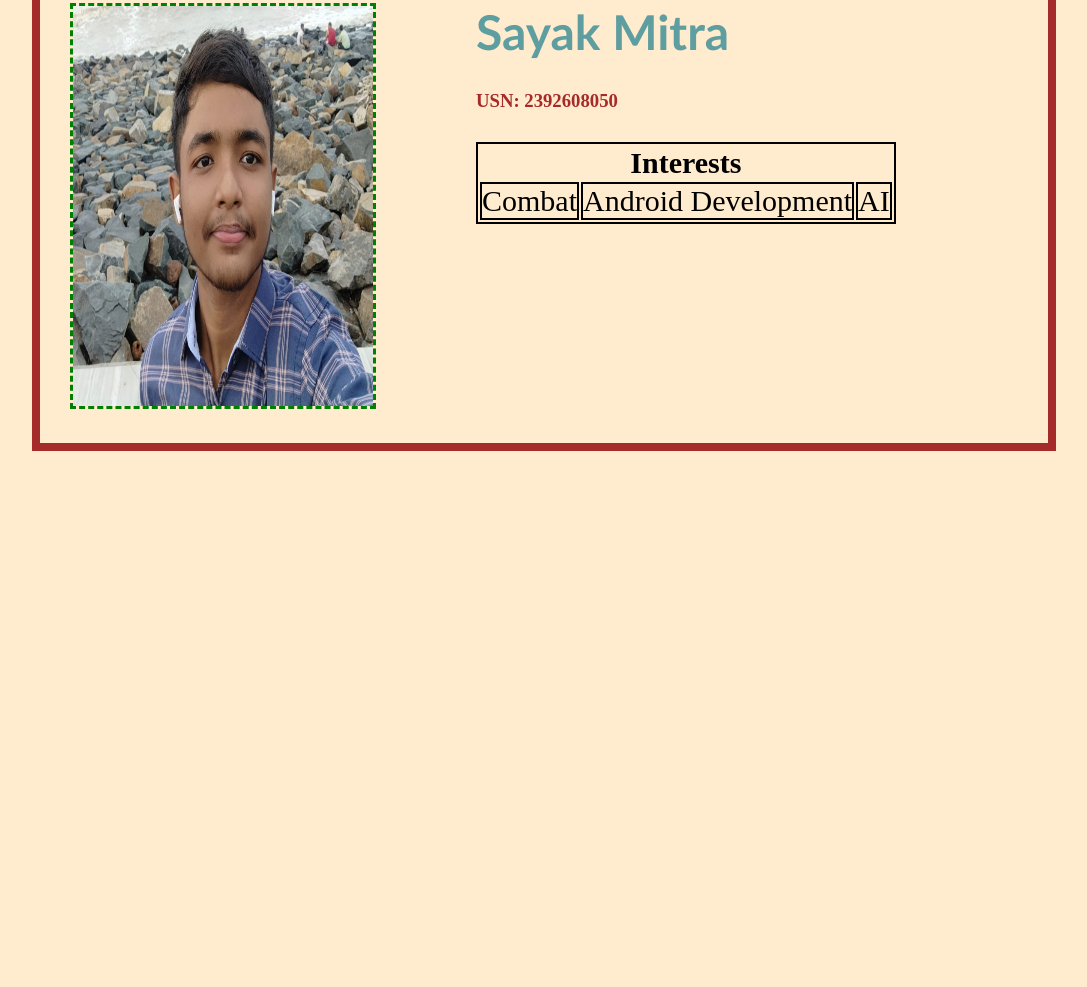
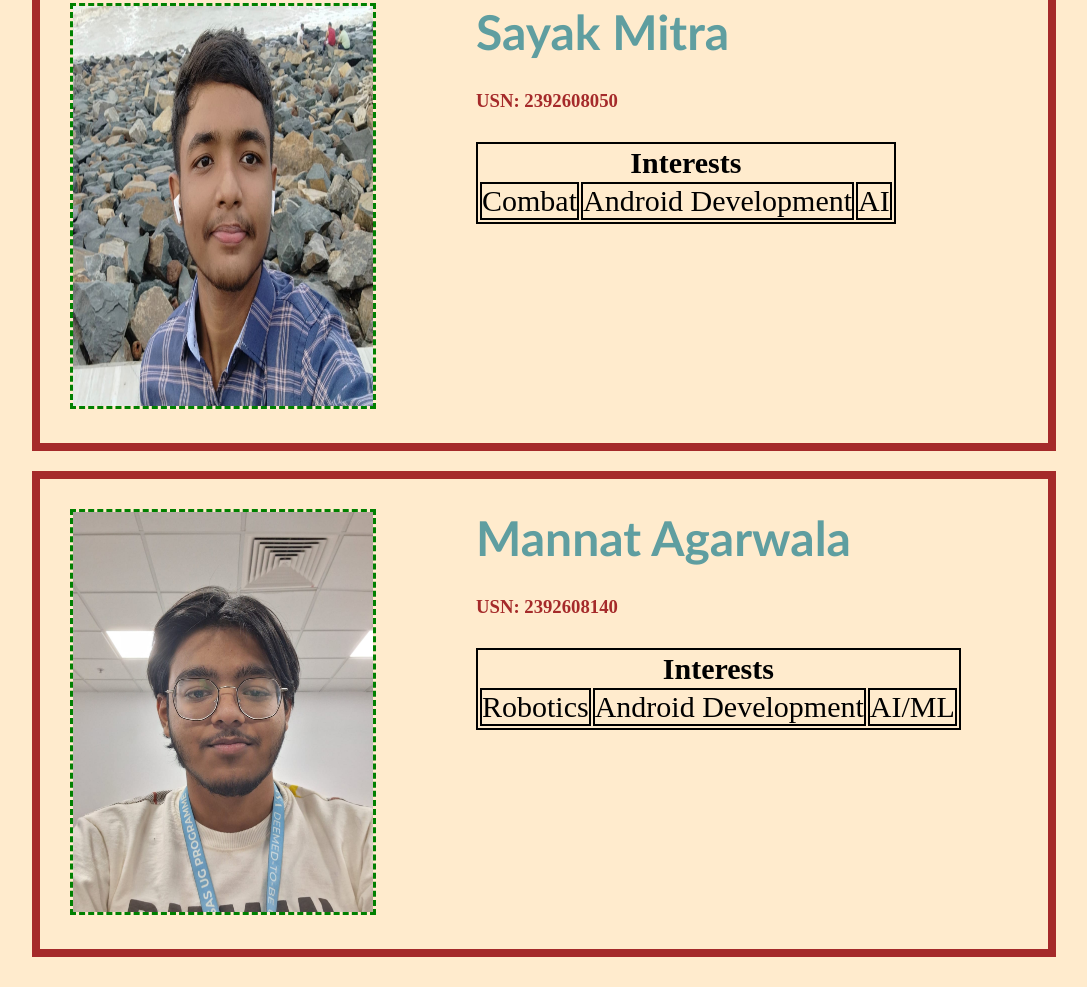
Before and after one commit to Trideep091/webdev-groupproj, a plain HTML site: page index.html in a window 1280 px wide. Shown: the part 1077-2064 px from the top of the page, without its empty margins (96-1183 px from the left). Before the commit the page ends 1558 px from the top, so only its background shows below. Drawn offline with Linux system fonts and the light colour scheme.

Commit message:
i added my part

```diff
--- a/index.html
+++ b/index.html
@@ -83,6 +83,33 @@
             </div>
             </div>
 
+            <!-- Member 4 -->
+            <div class="card">
+                <div class="image">
+                <img src="images/mannat.jpeg" alt="">
+            </div>
+            <div class="desc">
+                <h1>Mannat Agarwala</h1>
+                <h3>USN: 2392608140</h3>
+                <table>
+                    <thead>
+                        <tr>
+                            <th colspan="3">Interests</th>
+                        </tr>
+                    </thead>
+                    <tbody>
+                        <tr>
+                            <td>Robotics</td>
+                            <td>Android Development</td>
+                            <td>AI/ML</td>
+                        </tr>
+                    </tbody>
+                </table>
+            </div>
+            </div>
+
+
+
 
     </main>
 </body>
```
Also changed, not shown: images/mannat.jpeg (added).
